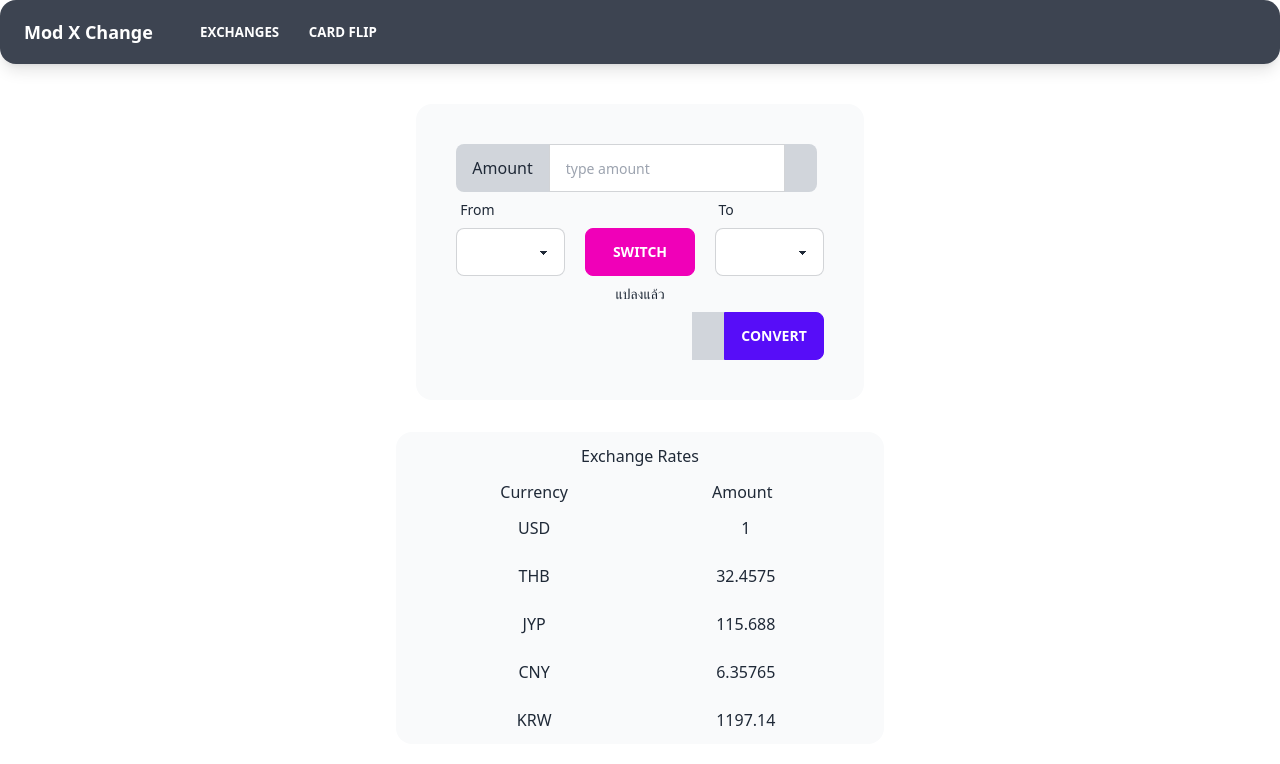
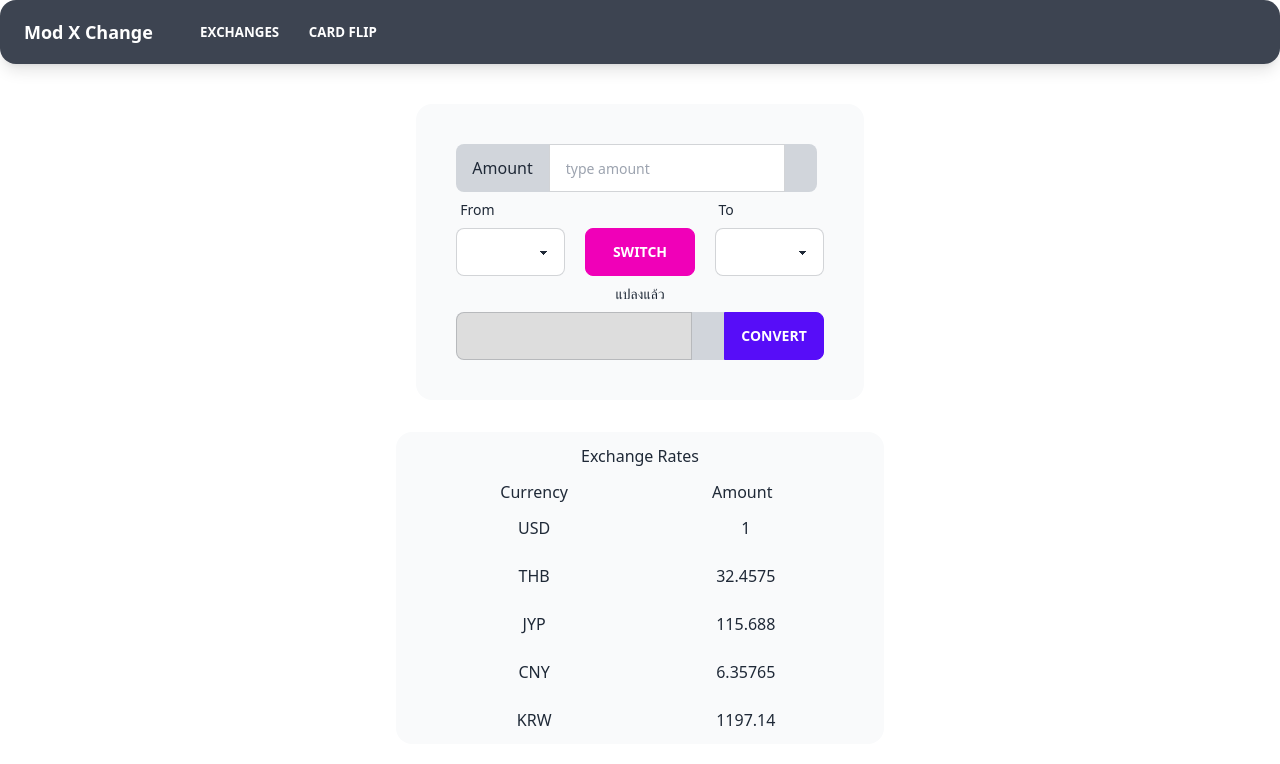
Before and after one commit to jirasin-c/mod-exchange, a Vue app: page / in a window 1280 px wide. Shown: the top 764 px of the page. Built offline with nearby package versions, Linux system fonts and the light colour scheme; what vue-sweetalert2 would draw is missing.

Commit message:
edit disable

```diff
--- a/src/App.vue
+++ b/src/App.vue
@@ -89,7 +89,6 @@ const switchCurren = (from, to) => {
               pointer-events="none"
               class="input input-bordered"
               maxlength="10"
-              disabled="true"
             />
             <span>{{ currenTo }}</span>
             <button
```
